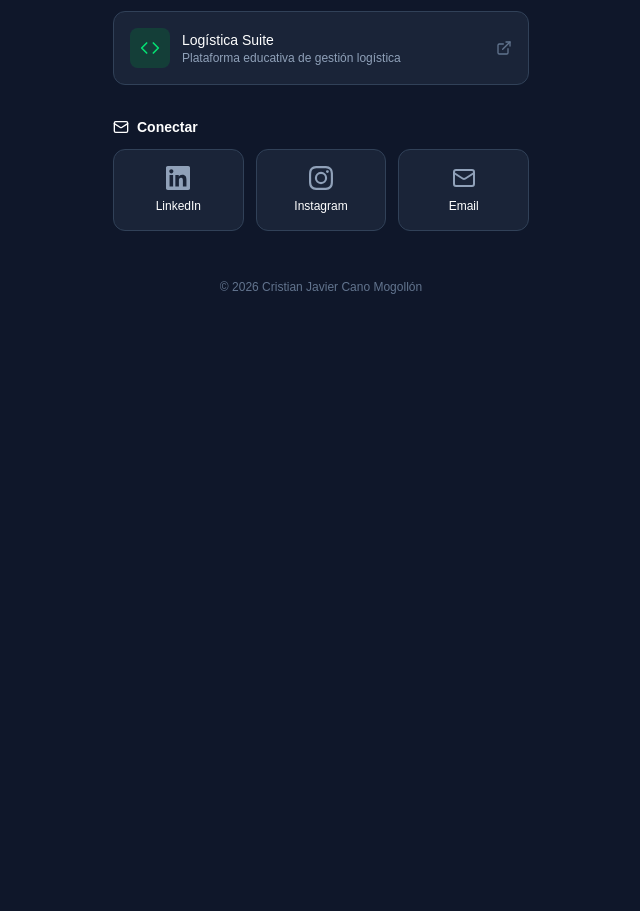
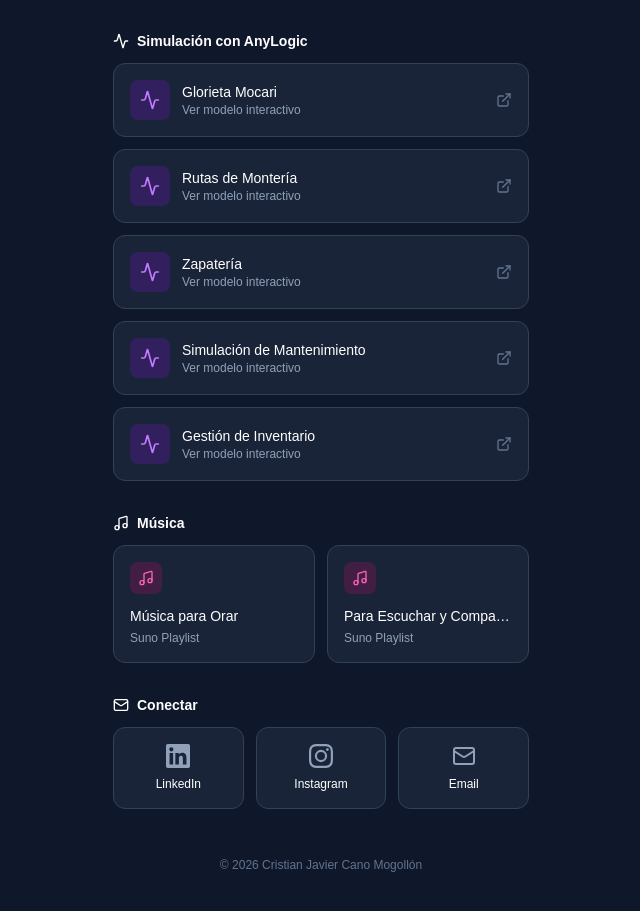
Before and after one commit to cristianjaviercano/landing_page_professional_crc, a Next.js app: page / in a window 1280 px wide. Shown: the part 1303-2214 px from the top of the page, without its empty margins (319-959 px from the left). Before the commit the page ends 1646 px from the top, so only its background shows below. Built offline with nearby package versions, Linux system fonts and the light colour scheme.

Commit message:
feat: integrar AnyLogic y Musica, limpiar logistica-suite

```diff
--- a/src/app/page.tsx
+++ b/src/app/page.tsx
@@ -1,5 +1,5 @@
 import Image from "next/image";
-import { ExternalLink, BookOpen, Code, GraduationCap, Mail, MapPin, Briefcase, ShoppingCart, DollarSign } from "lucide-react";
+import { ExternalLink, BookOpen, Code, GraduationCap, Mail, MapPin, Briefcase, ShoppingCart, DollarSign, Activity, Music } from "lucide-react";
 
 const LinkedInIcon = ({ className }: { className?: string }) => (
   <svg className={className} fill="currentColor" viewBox="0 0 24 24" aria-hidden="true">
@@ -73,12 +73,6 @@ const links = {
       url: "https://pisiculture-app.vercel.app",
       icon: Code,
     },
-    {
-      title: "Logística Suite",
-      description: "Plataforma educativa de gestión logística",
-      url: "https://logistica-suite.vercel.app",
-      icon: Code,
-    },
   ],
   social: [
     {
@@ -96,6 +90,17 @@ const links = {
       url: "mailto:msccristianjcanom@gmail.com",
       icon: Mail,
     },
+  ],
+  anylogic: [
+    { title: "Glorieta Mocari", url: "https://cloud.anylogic.com/model/8ec15dce-ada1-449a-ae1e-caae624f7881" },
+    { title: "Rutas de Montería", url: "https://cloud.anylogic.com/model/e9b4aa43-d156-4291-b597-99d64b942e69" },
+    { title: "Zapatería", url: "https://cloud.anylogic.com/model/6b72d628-dfef-4d0b-8e46-9167ff0aa3f7" },
+    { title: "Simulación de Mantenimiento", url: "https://cloud.anylogic.com/model/68ec5281-f0dc-4958-9d0a-f515a90fdb43" },
+    { title: "Gestión de Inventario", url: "https://cloud.anylogic.com/model/64808b15-d471-4a56-891e-78a596fea899" }
+  ],
+  music: [
+    { title: "Música para Orar", description: "Suno Playlist", url: "https://suno.com/playlist/85fb4b22-d87e-4603-bfd1-c6e0bd68f138" },
+    { title: "Para Escuchar y Compartir", description: "Suno Playlist", url: "https://suno.com/playlist/89655a90-f031-4a94-9ff0-6cda579d8259" }
   ],
 };
 
@@ -233,6 +238,59 @@ export default function Home() {
 
           <section>
             <h2 className="text-white font-semibold text-sm mb-3 flex items-center gap-2">
+              <Activity className="w-4 h-4" />
+              Simulación con AnyLogic
+            </h2>
+            <div className="space-y-3">
+              {links.anylogic.map((link, index) => (
+                <a
+                  key={index}
+                  href={link.url}
+                  target="_blank"
+                  rel="noopener noreferrer"
+                  className="block bg-slate-800/80 hover:bg-slate-700/80 border border-slate-700 hover:border-purple-600/50 rounded-xl p-4 transition-all group"
+                >
+                  <div className="flex items-center gap-3">
+                    <div className="w-10 h-10 bg-purple-600/20 rounded-lg flex items-center justify-center flex-shrink-0 group-hover:bg-purple-600/30 transition-colors">
+                      <Activity className="w-5 h-5 text-purple-400" />
+                    </div>
+                    <div className="flex-1 min-w-0">
+                      <h3 className="text-white font-medium text-sm truncate">{link.title}</h3>
+                      <p className="text-slate-400 text-xs truncate">Ver modelo interactivo</p>
+                    </div>
+                    <ExternalLink className="w-4 h-4 text-slate-500 group-hover:text-purple-400 transition-colors flex-shrink-0" />
+                  </div>
+                </a>
+              ))}
+            </div>
+          </section>
+
+          <section>
+            <h2 className="text-white font-semibold text-sm mb-3 flex items-center gap-2">
+              <Music className="w-4 h-4" />
+              Música
+            </h2>
+            <div className="grid grid-cols-2 gap-3">
+              {links.music.map((link, index) => (
+                <a
+                  key={index}
+                  href={link.url}
+                  target="_blank"
+                  rel="noopener noreferrer"
+                  className="block bg-slate-800/80 hover:bg-slate-700/80 border border-slate-700 hover:border-pink-600/50 rounded-xl p-4 transition-all group text-left"
+                >
+                  <div className="w-8 h-8 bg-pink-600/20 rounded-lg flex items-center justify-center mb-3 group-hover:bg-pink-600/30 transition-colors">
+                    <Music className="w-4 h-4 text-pink-400" />
+                  </div>
+                  <h3 className="text-white font-medium text-sm truncate">{link.title}</h3>
+                  <p className="text-slate-400 text-xs truncate mt-1">{link.description}</p>
+                </a>
+              ))}
+            </div>
+          </section>
+
+          <section>
+            <h2 className="text-white font-semibold text-sm mb-3 flex items-center gap-2">
               <Mail className="w-4 h-4" />
               Conectar
             </h2>
```
